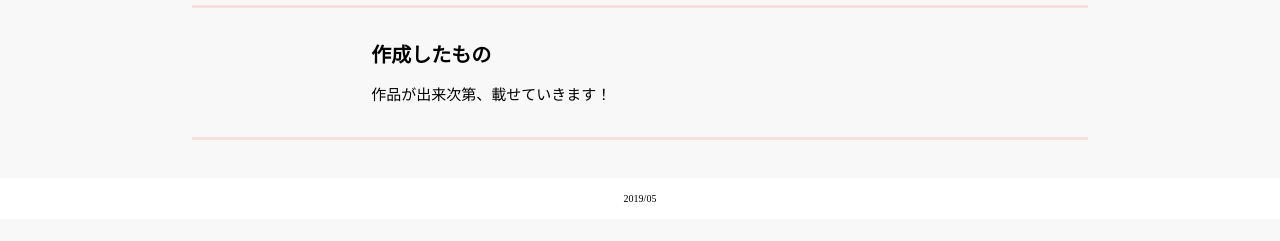
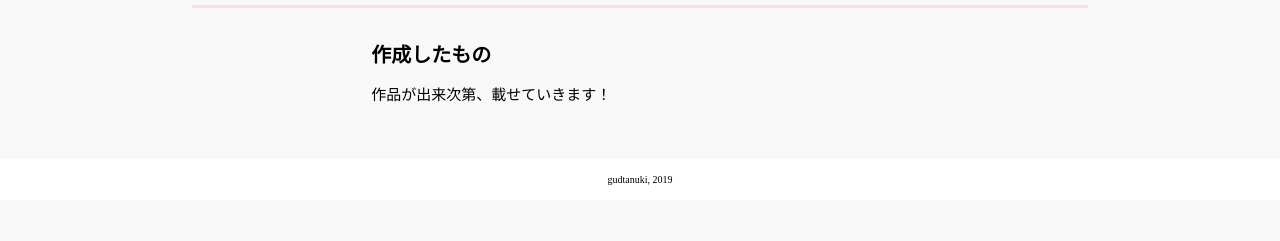
Before and after one commit to gudanago/anago, a plain HTML site: page index.html in a window 1280 px wide. Shown: the part 547-788 px from the top of the page. Drawn offline with Linux system fonts and the light colour scheme.

Commit message:
changed copyright(footer)

```diff
--- a/index.html
+++ b/index.html
@@ -6,17 +6,16 @@
     <script async src="https://www.googletagmanager.com/gtag/js?id=UA-140868200-1"></script>
     <script>
         window.dataLayer = window.dataLayer || [];
-        function gtag(){dataLayer.push(arguments);}
+        function gtag() { dataLayer.push(arguments); }
         gtag('js', new Date());
-
         gtag('config', 'UA-140868200-1');
     </script>
-
     <meta charset="UTF-8">
     <meta name="viewport" content="width=device-width, initial-scale=1.0">
     <meta http-equiv="X-UA-Compatible" content="ie=edge">
     <script async src="https://platform.twitter.com/widgets.js" charset="utf-8"></script>
-    <link rel="stylesheet" href="https://use.fontawesome.com/releases/v5.8.2/css/all.css" integrity="sha384-oS3vJWv+0UjzBfQzYUhtDYW+Pj2yciDJxpsK1OYPAYjqT085Qq/1cq5FLXAZQ7Ay" crossorigin="anonymous">
+    <link rel="stylesheet" href="https://use.fontawesome.com/releases/v5.8.2/css/all.css"
+        integrity="sha384-oS3vJWv+0UjzBfQzYUhtDYW+Pj2yciDJxpsK1OYPAYjqT085Qq/1cq5FLXAZQ7Ay" crossorigin="anonymous">
     <link rel="stylesheet" href="sass/style.css">
     <title>MYPORTFOLIO</title>
 </head>
@@ -40,8 +39,10 @@
                 <div class="account">
                     <ul>
                         <li><i class="fab fa-github-square"></i><a href="https://github.com/gudanago">GitHub</a></li>
-                        <li><i class="fas fa-graduation-cap" style="color:#4cb10d"></i><a href="https://qiita.com/gudanago">Qiita</a></li>
-                        <li><a class="twitter-timeline" width="380px" height="300px" href="https://twitter.com/gudtanuki"></a></li>
+                        <li><i class="fas fa-graduation-cap" style="color:#4cb10d"></i><a
+                                href="https://qiita.com/gudanago">Qiita</a></li>
+                        <li><a class="twitter-timeline" width="380px" height="300px"
+                                href="https://twitter.com/gudtanuki"></a></li>
                     </ul>
                 </div>
             </div>
@@ -50,11 +51,12 @@
                 <h1>作成したもの</h1>
                 <p>作品が出来次第、載せていきます！</p>
             </div>
-            <hr>
+
+
         </main>
         <footer class="footer">
             <div class="footer-item">
-                <p class="copyright">2019/05</p>
+                <p class="copyright">gudtanuki, 2019</p>
             </div>
         </footer>
     </div>
```
